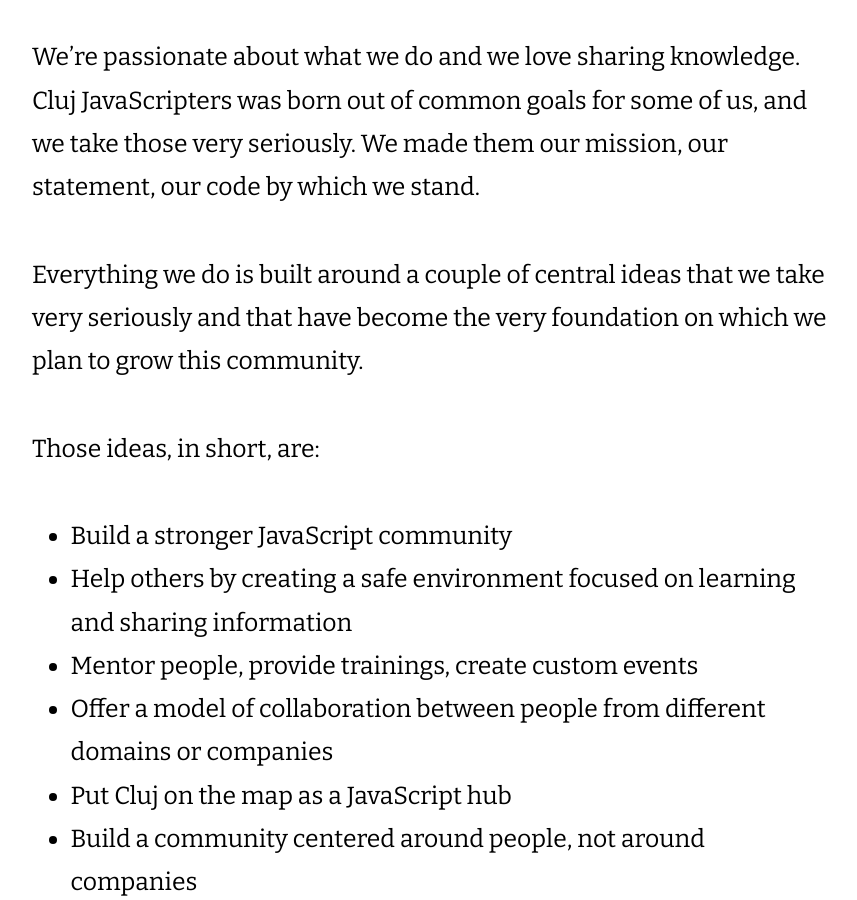
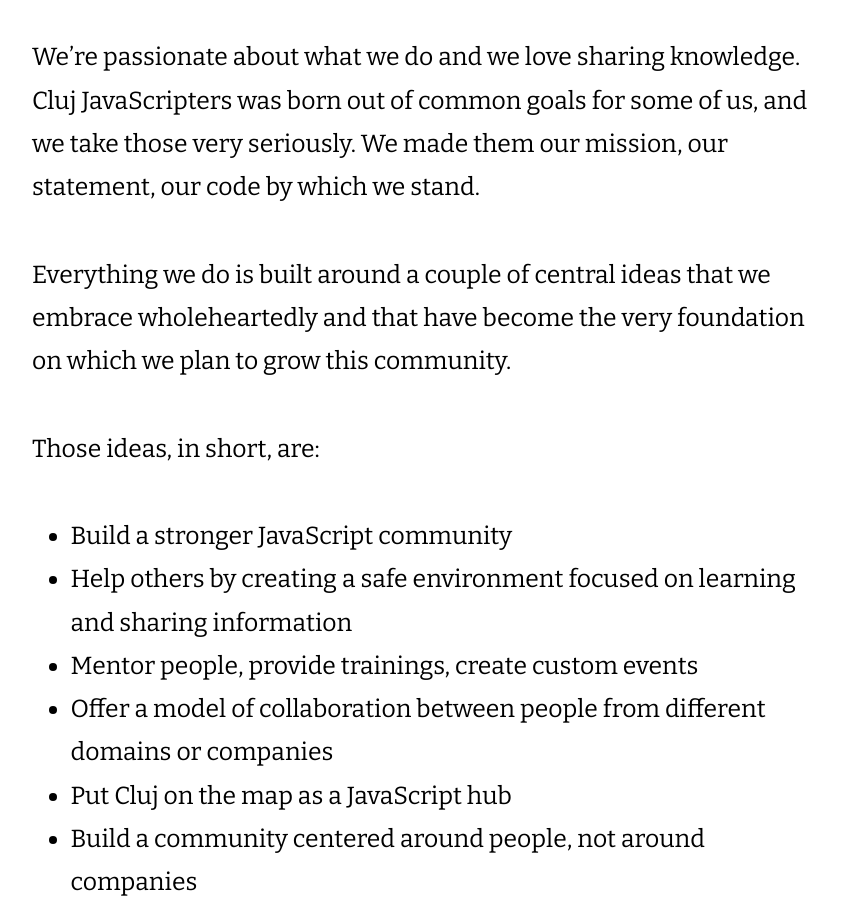
Before and after one commit to jsheroes/cluj-javascripters.github.io, a Jekyll site: the page built from about.md, in a window 1280 px wide and 900 px high, scrolled down 932 px. Shown: the whole window, without its empty margins (208-1065 px from the left). Built offline with Jekyll 4.4.1, drawn with Linux system fonts in a browser that asks for light colours.

Commit message:
change text

```diff
--- a/about.md
+++ b/about.md
@@ -21,7 +21,7 @@
 out of common goals for some of us, and we take those very seriously. We made them our mission,
 our statement, our code by which we stand.
 
-Everything we do is built around a couple of central ideas that we take very seriously and that
+Everything we do is built around a couple of central ideas that we embrace wholeheartedly and that
 have become the very foundation on which we plan to grow this community.
 
 Those ideas, in short, are:
```
